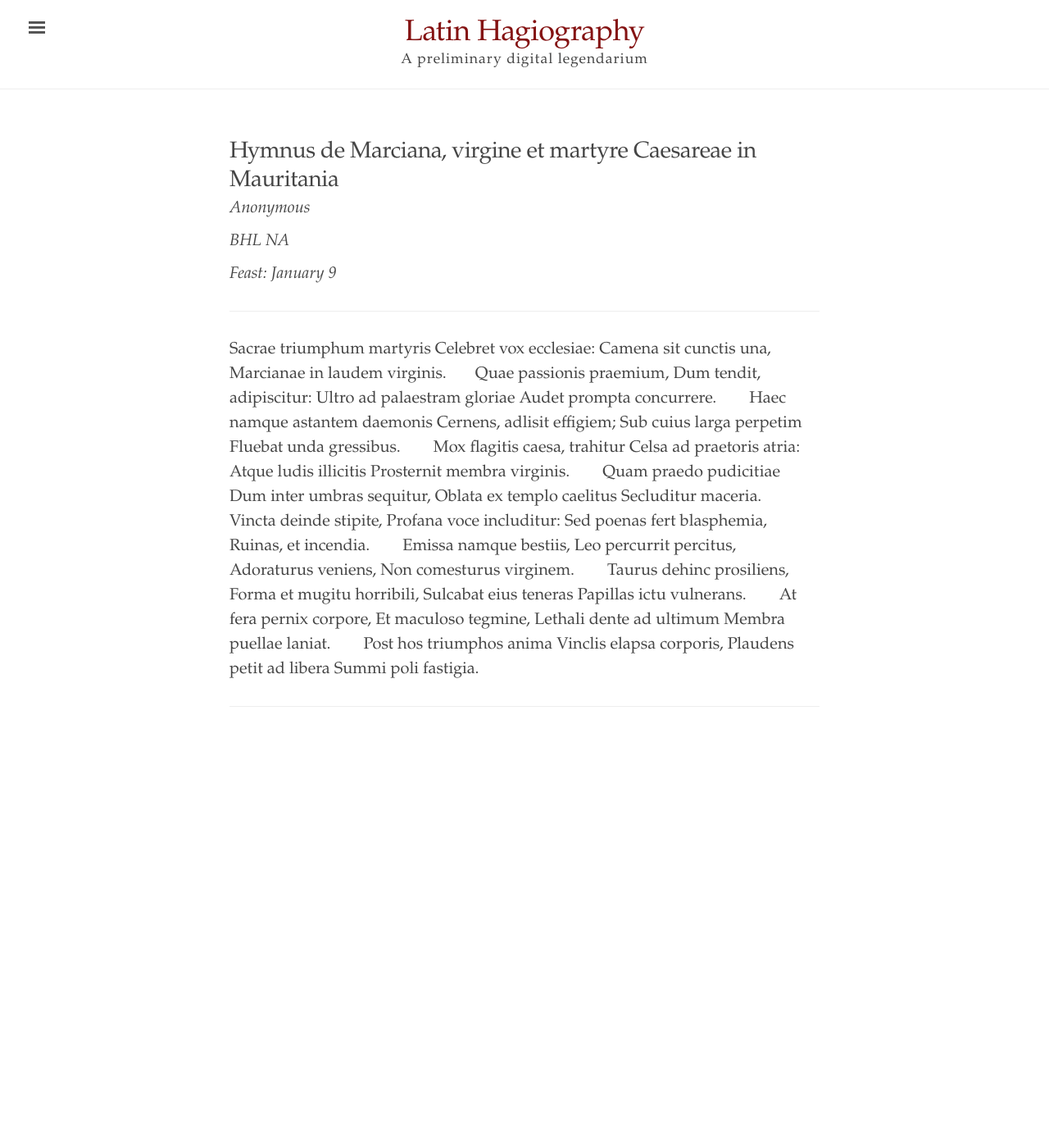
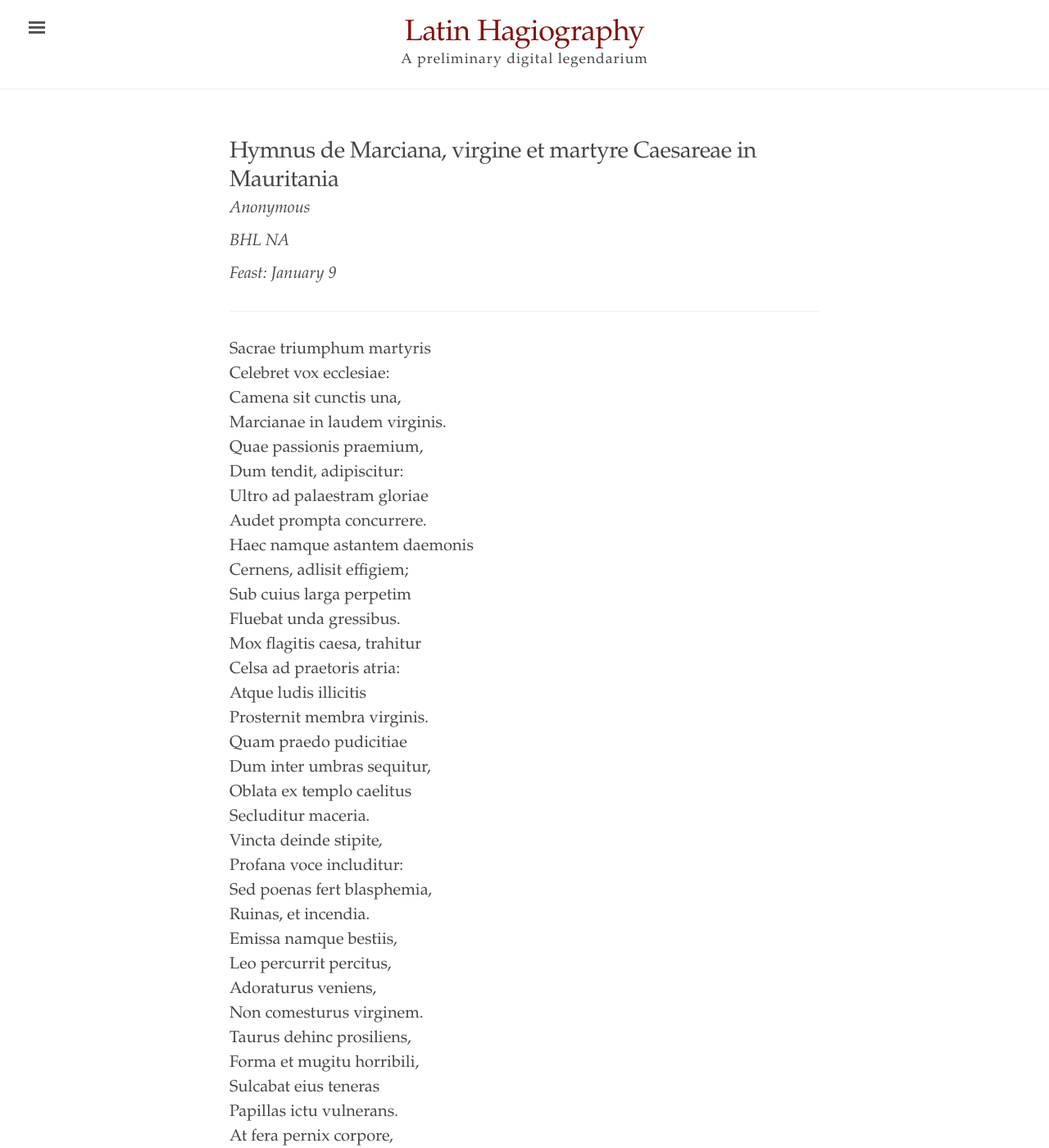
Before and after one commit to cjkoepke1/latin-hagiography, a Jekyll site: the page built from _texts/hymnus-de-marciana.md, in a window 1280 px wide and 1400 px high. Shown: the whole window at 82% size. Built offline with Jekyll 4.4.1, drawn with Linux system fonts in a browser that asks for light colours; some of the changed text lies outside the part shown.

Commit message:
Added line spacing

```diff
--- a/_texts/hymnus-de-marciana.md
+++ b/_texts/hymnus-de-marciana.md
@@ -10,54 +10,54 @@
 
 ---
 
-Sacrae triumphum martyris
-Celebret vox ecclesiae:
-Camena sit cunctis una,
-Marcianae in laudem virginis.
+- Sacrae triumphum martyris
+- Celebret vox ecclesiae:
+- Camena sit cunctis una,
+- Marcianae in laudem virginis.
 
-Quae passionis praemium,
-Dum tendit, adipiscitur:
-Ultro ad palaestram gloriae
-Audet prompta concurrere.
+- Quae passionis praemium,
+- Dum tendit, adipiscitur:
+- Ultro ad palaestram gloriae
+- Audet prompta concurrere.
 
-Haec namque astantem daemonis
-Cernens, adlisit effigiem;
-Sub cuius larga perpetim
-Fluebat unda gressibus.
+- Haec namque astantem daemonis
+- Cernens, adlisit effigiem;
+- Sub cuius larga perpetim
+- Fluebat unda gressibus.
 
-Mox flagitis caesa, trahitur
-Celsa ad praetoris atria:
-Atque ludis illicitis
-Prosternit membra virginis.
+- Mox flagitis caesa, trahitur
+- Celsa ad praetoris atria:
+- Atque ludis illicitis
+- Prosternit membra virginis.
 
-Quam praedo pudicitiae
-Dum inter umbras sequitur,
-Oblata ex templo caelitus
-Secluditur maceria.
+- Quam praedo pudicitiae
+- Dum inter umbras sequitur,
+- Oblata ex templo caelitus
+- Secluditur maceria.
 
-Vincta deinde stipite,
-Profana voce includitur:
-Sed poenas fert blasphemia,
-Ruinas, et incendia.
+- Vincta deinde stipite,
+- Profana voce includitur:
+- Sed poenas fert blasphemia,
+- Ruinas, et incendia.
 
-Emissa namque bestiis,
-Leo percurrit percitus,
-Adoraturus veniens,
-Non comesturus virginem.
+- Emissa namque bestiis,
+- Leo percurrit percitus,
+- Adoraturus veniens,
+- Non comesturus virginem.
 
-Taurus dehinc prosiliens,
-Forma et mugitu horribili,
-Sulcabat eius teneras
-Papillas ictu vulnerans.
+- Taurus dehinc prosiliens,
+- Forma et mugitu horribili,
+- Sulcabat eius teneras
+- Papillas ictu vulnerans.
 
-At fera pernix corpore,
-Et maculoso tegmine,
-Lethali dente ad ultimum
-Membra puellae laniat.
+- At fera pernix corpore,
+- Et maculoso tegmine,
+- Lethali dente ad ultimum
+- Membra puellae laniat.
 
-Post hos triumphos anima
-Vinclis elapsa corporis,
-Plaudens petit ad libera
-Summi poli fastigia.
+- Post hos triumphos anima
+- Vinclis elapsa corporis,
+- Plaudens petit ad libera
+- Summi poli fastigia.
 
 ---
```
